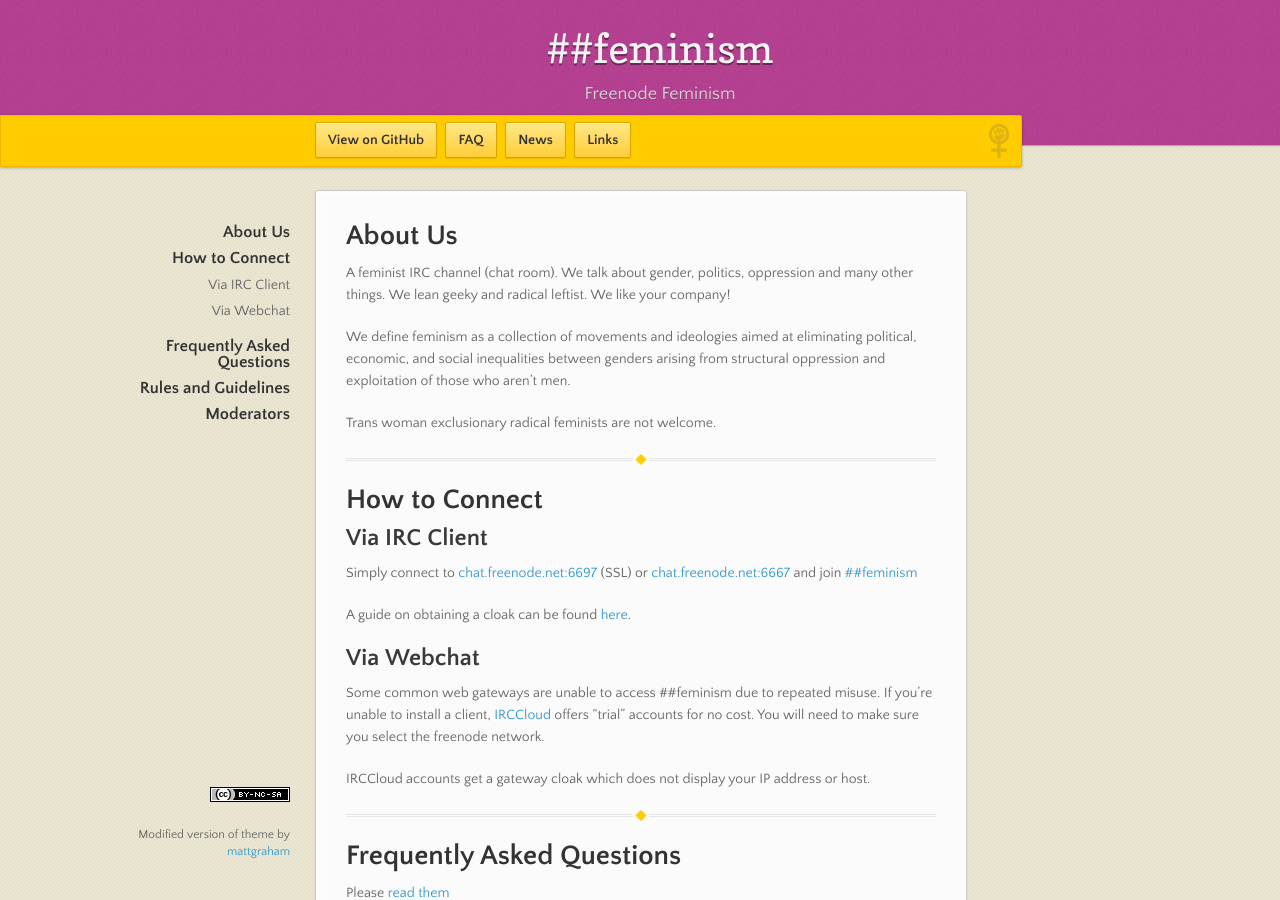
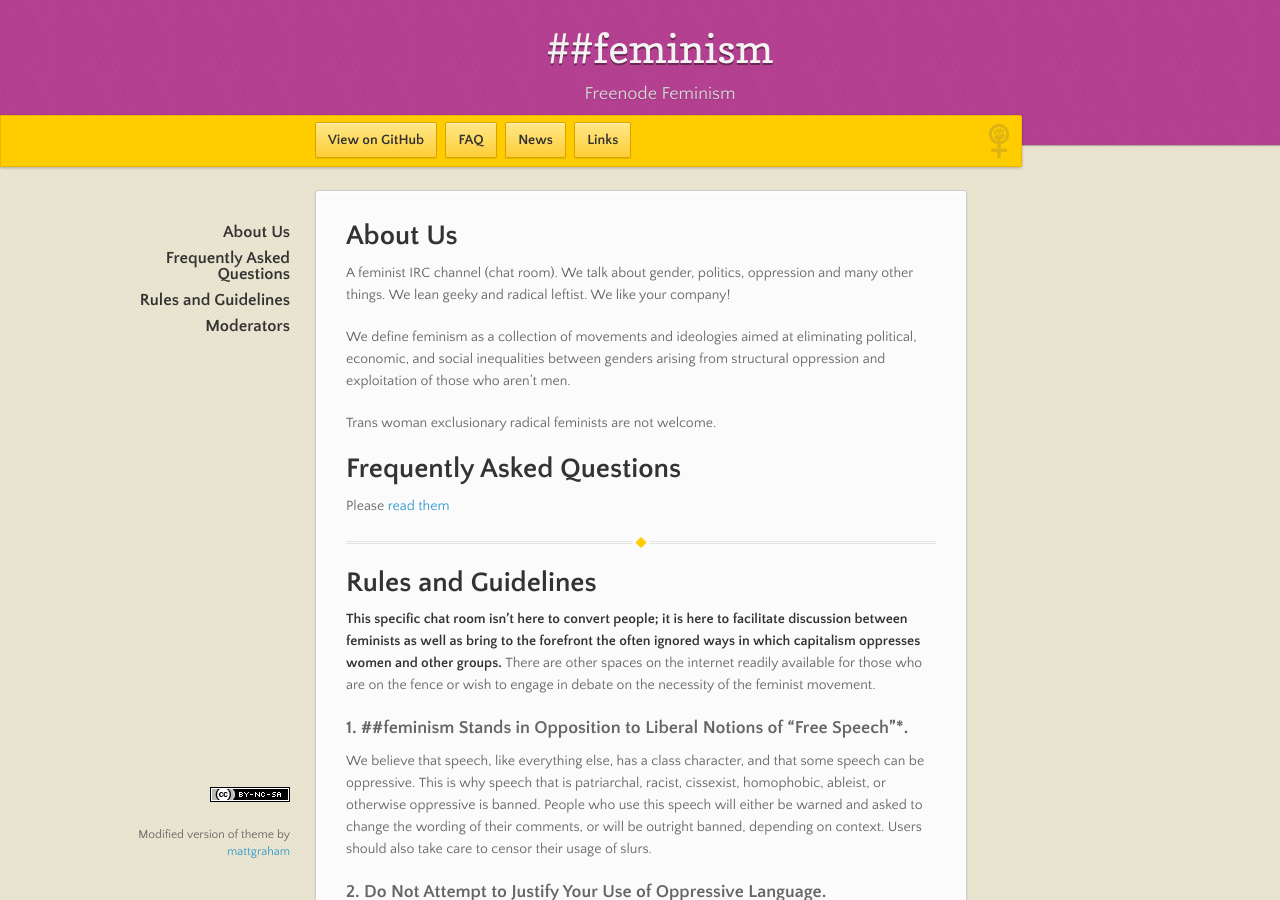
Before and after one commit to feminism-chat/feminism-chat.github.io, a Jekyll site: the page built from index.md, in a window 1280 px wide and 900 px high. Built offline with Jekyll 4.4.1, drawn with Linux system fonts in a browser that asks for light colours; nearby versions of some CDN libraries.

Commit message:
move to FAQ: how to connect

```diff
--- a/index.md
+++ b/index.md
@@ -11,26 +11,6 @@ A feminist IRC channel (chat room). We talk about gender, politics, oppression a
 We define feminism as a collection of movements and ideologies aimed at eliminating political, economic, and social inequalities between genders arising from structural oppression and exploitation of those who aren't men.
 
 Trans woman exclusionary radical feminists are not welcome.
-
-***
-
-# How to Connect
-
-## Via IRC Client
-
-Simply connect to [chat.freenode.net:6697](ircs://chat.freenode.net:6697/%23%23feminism) (SSL)
-or [chat.freenode.net:6667](irc://chat.freenode.net:6667/%23%23feminism) and join
-[##feminism](ircs://chat.freenode.net:6697/%23%23feminism)
-
-A guide on obtaining a cloak can be found [here](/cloak/).
-
-## Via Webchat
-
-Some common web gateways are unable to access ##feminism due to repeated misuse. If you're unable to install a client, [IRCCloud](https://irccloud.com) offers "trial" accounts for no cost. You will need to make sure you select the freenode network.
-
-IRCCloud accounts get a gateway cloak which does not display your IP address or host.
-
-***
 
 # Frequently Asked Questions
 
```
Also changed, not shown: faq.md (+12 -0 lines).
